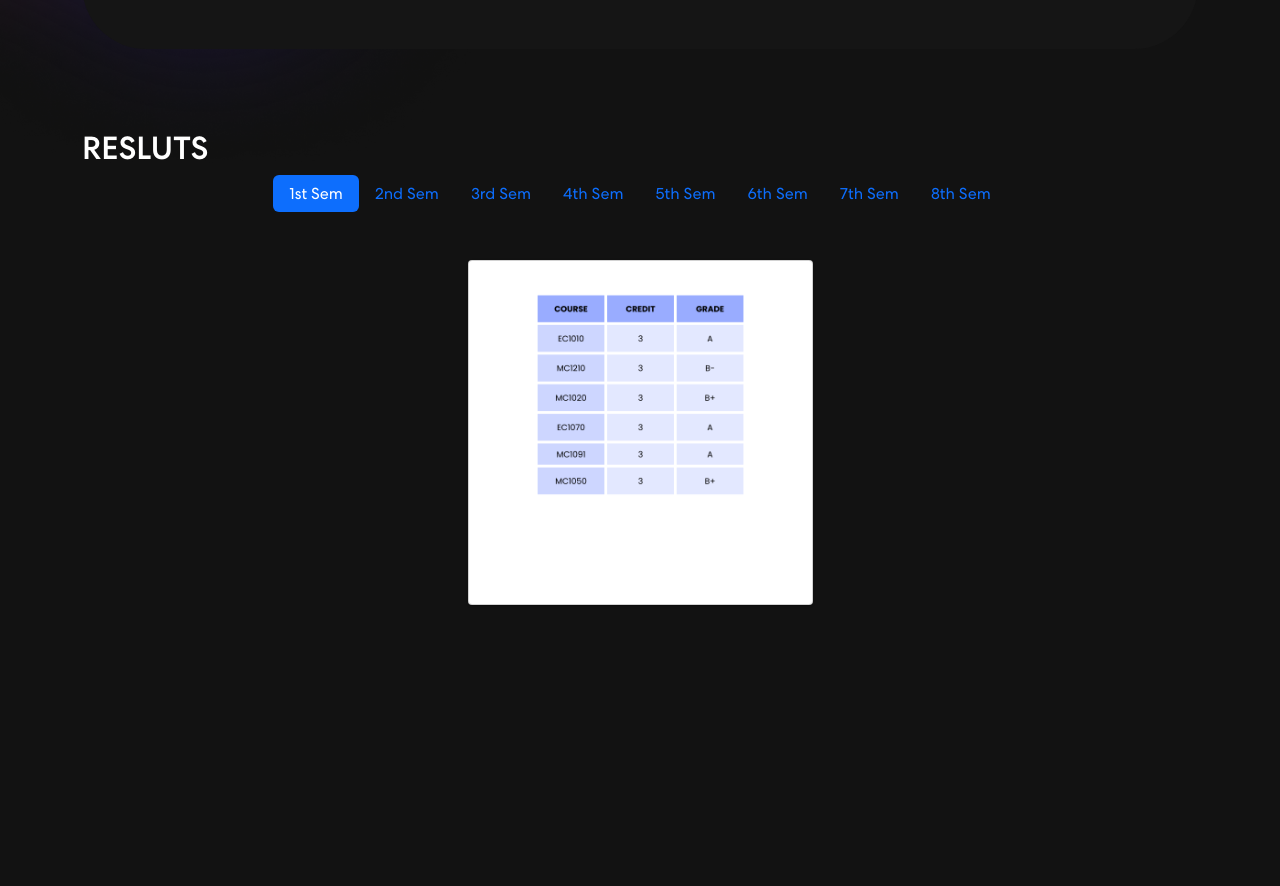
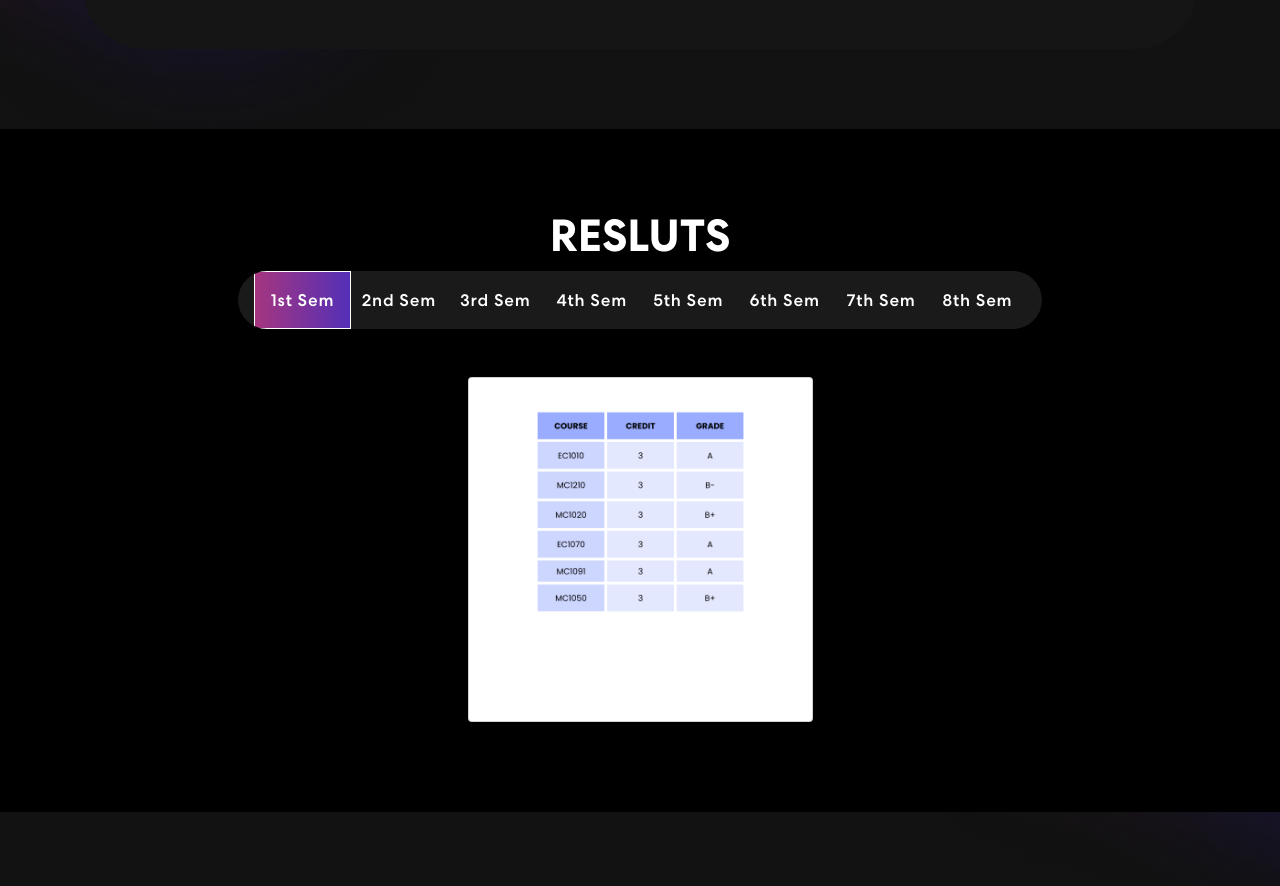
Before and after one commit to ChamilSachintha/Student-Progress-Viewer, a React (Create React App) app: page / in a window 1280 px wide. Shown: the part 1440-2326 px from the top of the page. Before the commit the page ends 2055 px from the top, so only its background shows below. Built offline with nearby package versions, Linux system fonts and the light colour scheme.

Commit message:
Results CSS updated

```diff
--- a/src/App.css
+++ b/src/App.css
@@ -409,20 +409,20 @@ nav.navbar .navbar-toggler[aria-expanded="true"] .navbar-toggler-icon {
 }
 
 
-/************ Projects Css ************/
-.project {
+/************ Results Css ************/
+.result {
   padding: 80px 0;
   position: relative;
   background-color: black;
 }
 
-.project h2 {
+.result h2 {
   font-size: 45px;
   font-weight: 700;
   text-align: center;
 }
 
-.project p {
+.result p {
   color: #B8B8B8;
   font-size: 18px;
   letter-spacing: 0.8px;
@@ -432,7 +432,7 @@ nav.navbar .navbar-toggler[aria-expanded="true"] .navbar-toggler-icon {
   width: 56%;
 }
 
-.project .nav.nav-pills {
+.result .nav.nav-pills {
   width: 72%;
   margin: 0 auto;
   border-radius: 50px;
@@ -440,11 +440,11 @@ nav.navbar .navbar-toggler[aria-expanded="true"] .navbar-toggler-icon {
   overflow: hidden;
 }
 
-.project .nav.nav-pills .nav-item {
-  width: 33.33333%;
+.result .nav.nav-pills .nav-item {
+  width: 12%;
 }
 
-.project .nav.nav-pills .nav-link {
+.result .nav.nav-pills .nav-link {
   background-color: transparent;
   border-radius: 0;
   padding: 17px 0;
@@ -459,7 +459,7 @@ nav.navbar .navbar-toggler[aria-expanded="true"] .navbar-toggler-icon {
   z-index: 0;
 }
 
-.project .nav.nav-pills .nav-link::before {
+.result .nav.nav-pills .nav-link::before {
   content: "";
   position: absolute;
   width: 0;
@@ -471,25 +471,50 @@ nav.navbar .navbar-toggler[aria-expanded="true"] .navbar-toggler-icon {
   transition: 0.3s ease-in-out;
 }
 
-.project .nav.nav-pills .nav-link.active::before {
+.result .nav.nav-pills .nav-link.active::before {
   width: 100% !important;
 }
 
-.project .nav.nav-pills .nav-link.active {
+.result .nav.nav-pills .nav-link.active {
   border: 1px solid rgba(255, 255, 255, 1);
 }
 
-.nav-link#projects-tabs-tab-first {
+.nav-link#results-tabs-tab-first {
   border: 1px solid rgba(255, 255, 255, 0.5);
   border-radius: 55px 0px 0px 55px;
 }
 
-.nav-link#projects-tabs-tab-second {
+.nav-link#results-tabs-tab-second {
   border-top: 1px solid rgba(255, 255, 255, 0.5);
   border-bottom: 1px solid rgba(255, 255, 255, 0.5);
 }
 
-.nav-link#projects-tabs-tab-third {
+.nav-link#results-tabs-tab-third {
+  border-top: 1px solid rgba(255, 255, 255, 0.5);
+  border-bottom: 1px solid rgba(255, 255, 255, 0.5);
+}
+
+.nav-link#results-tabs-tab-fourth {
+  border-top: 1px solid rgba(255, 255, 255, 0.5);
+  border-bottom: 1px solid rgba(255, 255, 255, 0.5);
+}
+
+.nav-link#results-tabs-tab-fifth {
+  border-top: 1px solid rgba(255, 255, 255, 0.5);
+  border-bottom: 1px solid rgba(255, 255, 255, 0.5);
+}
+
+.nav-link#results-tabs-tab-sixth {
+  border-top: 1px solid rgba(255, 255, 255, 0.5);
+  border-bottom: 1px solid rgba(255, 255, 255, 0.5);
+}
+
+.nav-link#results-tabs-tab-seventh {
+  border-top: 1px solid rgba(255, 255, 255, 0.5);
+  border-bottom: 1px solid rgba(255, 255, 255, 0.5);
+}
+
+.nav-link#results-tabs-tab-eighth {
   border: 1px solid rgba(255, 255, 255, 0.5);
   border-radius: 0 55px 55px 0;
 }
@@ -554,19 +579,19 @@ nav.navbar .navbar-toggler[aria-expanded="true"] .navbar-toggler-icon {
   z-index: -4;
 }
 
-.project a:link {
+.result a:link {
   color: rgb(255, 255, 255);
   text-decoration: none;
 }
 
 /* visited link */
-.project a:visited {
+.result a:visited {
   text-decoration: none;
   color: rgb(255, 255, 255);
 }
 
 /* mouse over link */
-.project a:hover {
+.result a:hover {
   color: rgb(255, 255, 255);
 }
 
```
